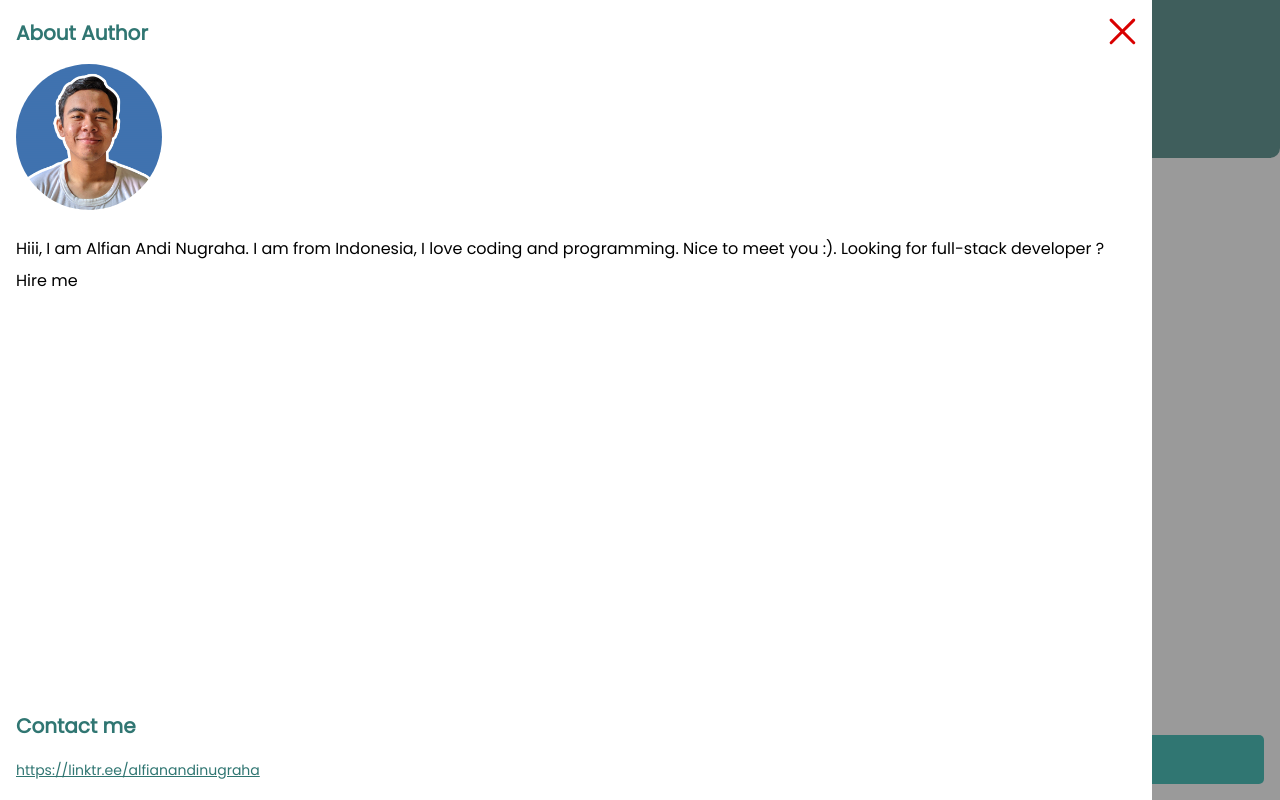
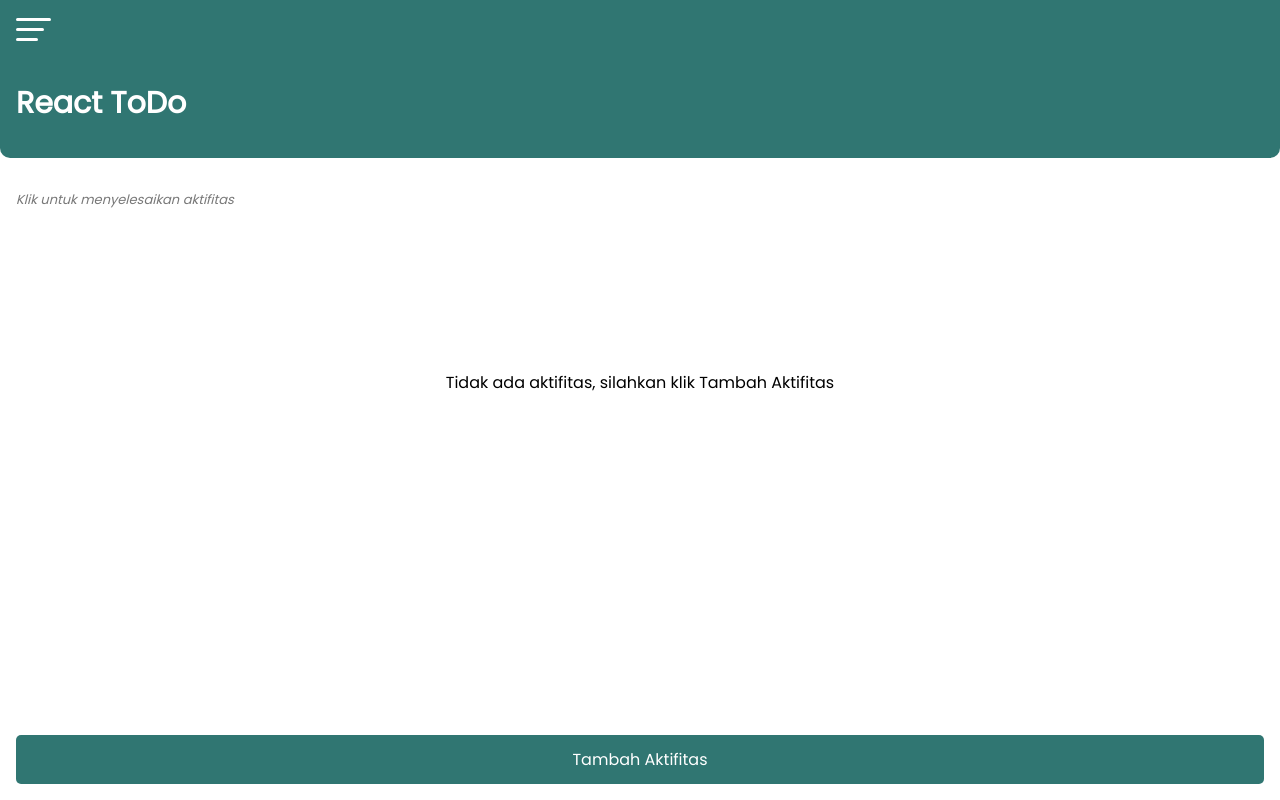
Before and after one commit to alfianandinugraha/react-todo, a React (Create React App) app: page / in a window 1280 px wide. Built offline with nearby package versions, Linux system fonts and the light colour scheme.

Commit message:
add: create feature toggle sidebar

```diff
--- a/src/App.tsx
+++ b/src/App.tsx
@@ -15,12 +15,14 @@ export interface Todo {
 }
 interface State {
   isFormShow: boolean;
+  isSidebarShow: boolean;
   todos: Todo[]
 }
 
 export default class App extends Component<Props, State> {
   state: State = {
     isFormShow: false,
+    isSidebarShow: false,
     todos: [
       {
         id: 1,
@@ -44,6 +46,14 @@ export default class App extends Component<Props, State> {
     this.setState((prevState: State) => {
       return {
         isFormShow: !prevState.isFormShow
+      }
+    })
+  }
+
+  toggleSidebar() {
+    this.setState((prevState: State) => {
+      return {
+        isSidebarShow: !prevState.isSidebarShow
       }
     })
   }
@@ -126,12 +136,14 @@ export default class App extends Component<Props, State> {
 
     const formAddTodoElement =
       this.state.isFormShow ?
-        <FormAddTodo toggleForm={this.toggleFormAddTodo.bind(this)} addTodo={this.addTodo.bind(this)}/> : '';
+        <FormAddTodo toggleForm={this.toggleFormAddTodo.bind(this)} addTodo={this.addTodo.bind(this)} /> : '';
+
+    const sidebarElement = this.state.isSidebarShow ? <Sidebar toggleSidebar={this.toggleSidebar.bind(this)}/> : '';
 
     return (
       <div>
-        <Sidebar />
-        <Header />
+        {sidebarElement}
+        <Header toggleSidebar={this.toggleSidebar.bind(this)}/>
         <div className="container content">
           <i className="message">Klik untuk menyelesaikan aktifitas</i>
           <div id="todos">
--- a/src/Components/Header.tsx
+++ b/src/Components/Header.tsx
@@ -1,7 +1,7 @@
 import React, { Component } from 'react'
 
 interface Props {
-
+  toggleSidebar: () => any;
 }
 interface State {
 
@@ -14,7 +14,7 @@ export default class Header extends Component<Props, State> {
     return (
       <header id="Header">
         <div className="header container">
-          <div className="header__icon-nav">
+          <div className="header__icon-nav" onClick={() => this.props.toggleSidebar()}>
             <svg xmlns="http://www.w3.org/2000/svg" width="35" height="23" viewBox="0 0 35 23">
               <g id="hambuger-menu" transform="translate(-36 -18)">
                 <rect id="Rectangle_5" data-name="Rectangle 5" width="35" height="3" rx="1.5" transform="translate(36 18)" fill="#fff" />
--- a/src/Components/Sidebar.tsx
+++ b/src/Components/Sidebar.tsx
@@ -1,11 +1,15 @@
 import React, { Component } from 'react'
 
-export default class Sidebar extends Component {
+interface Props {
+  toggleSidebar: () => any;
+}
+
+export default class Sidebar extends Component<Props, {}> {
   render() {
     return (
       <div>
         <aside id="sidebar" className="container sidebar">
-          <div className="close-sidebar-btn">
+          <div className="close-sidebar-btn" onClick={() => this.props.toggleSidebar()}>
             <svg xmlns="http://www.w3.org/2000/svg" width="26.87" height="26.87" viewBox="0 0 26.87 26.87">
               <g id="close-btn" transform="translate(-286.065 -49.065)">
                 <rect id="Rectangle_5" data-name="Rectangle 5" width="35" height="3" rx="1.5" transform="translate(288.186 49.065) rotate(45)" fill="#d90000" />
```
